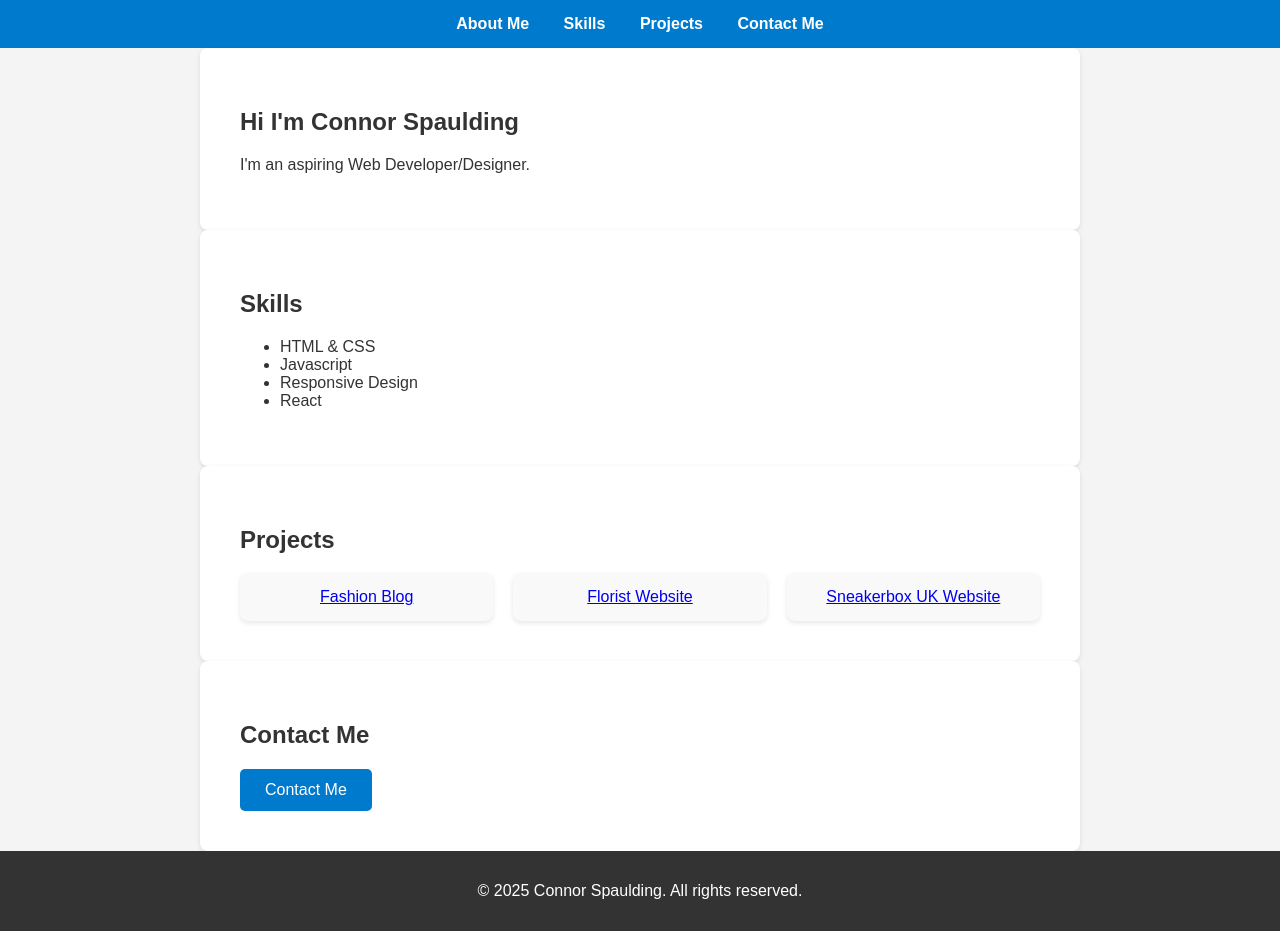
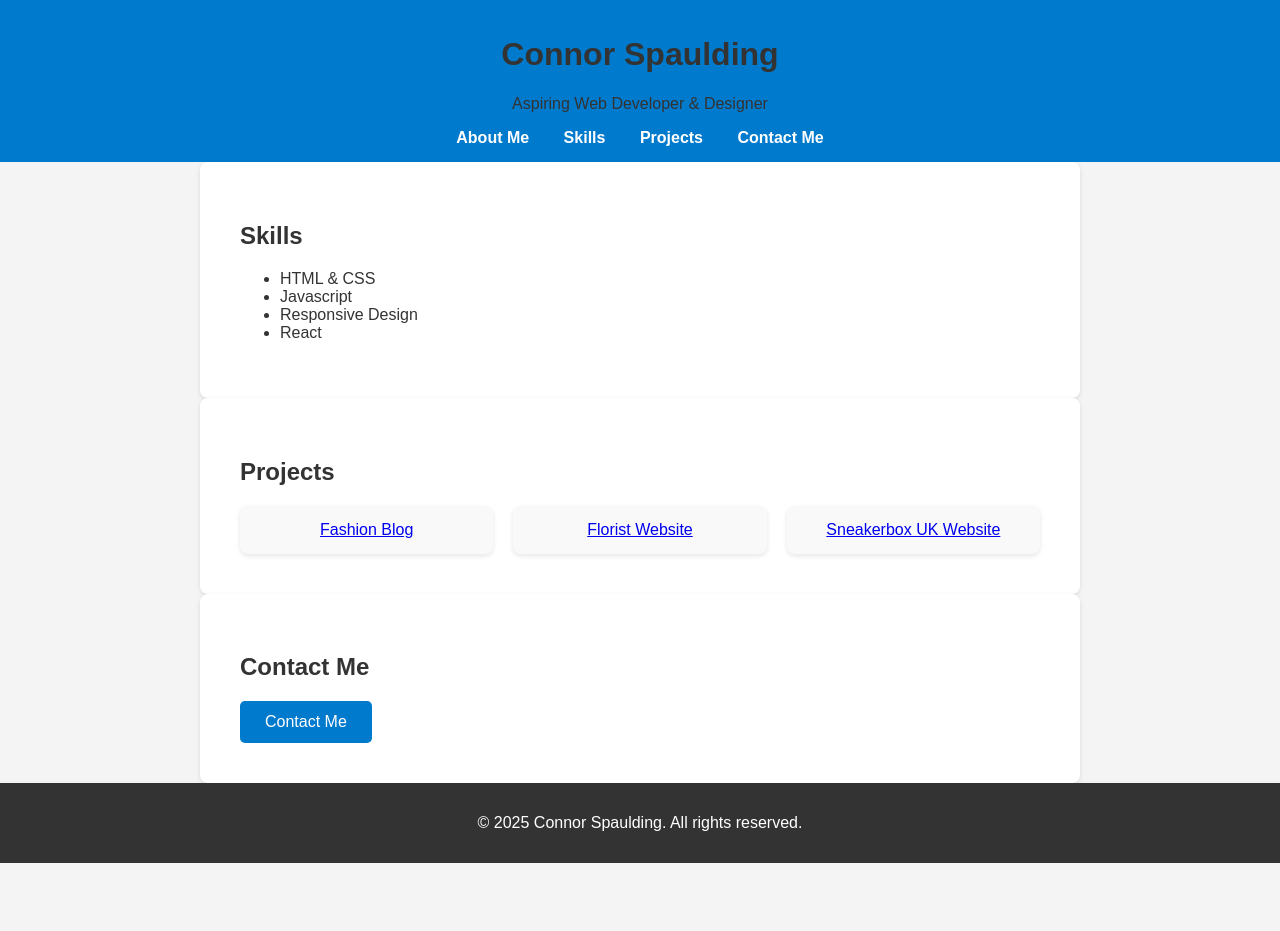
Before and after one commit to CAL1BUR/portfolio-site, a plain HTML site: page index.html in a window 1280 px wide. After the commit the page ends 863 px from the top, so only its background shows below. Drawn offline with Linux system fonts and the light colour scheme.

Commit message:
Updated portfolio with design change

```diff
--- a/index.html
+++ b/index.html
@@ -10,6 +10,8 @@
   </head>
   <body>
     <header>
+      <h1>Connor Spaulding</h1>
+      <p class="tagline">Aspiring Web Developer & Designer</p>
       <nav>
         <a href="#about">About Me</a>
         <a href="#skills">Skills</a>
@@ -18,10 +20,10 @@
       </nav>
     </header>
 
-    <section id="about">
+    <!-- <section id="about">
       <h1>Hi I'm Connor Spaulding</h1>
       <p>I'm an aspiring Web Developer/Designer.</p>
-    </section>
+    </section> -->
 
     <section id="skills">
       <h2>Skills</h2>
```
